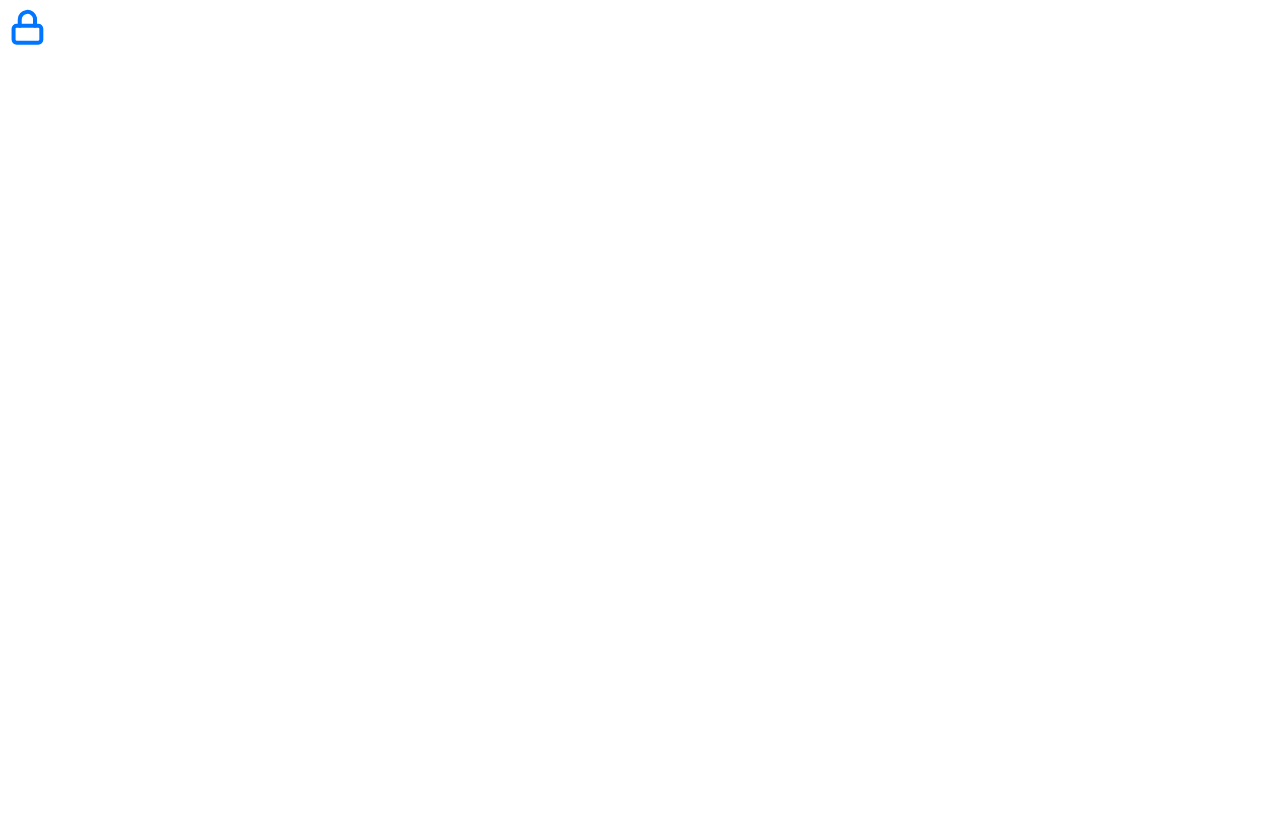
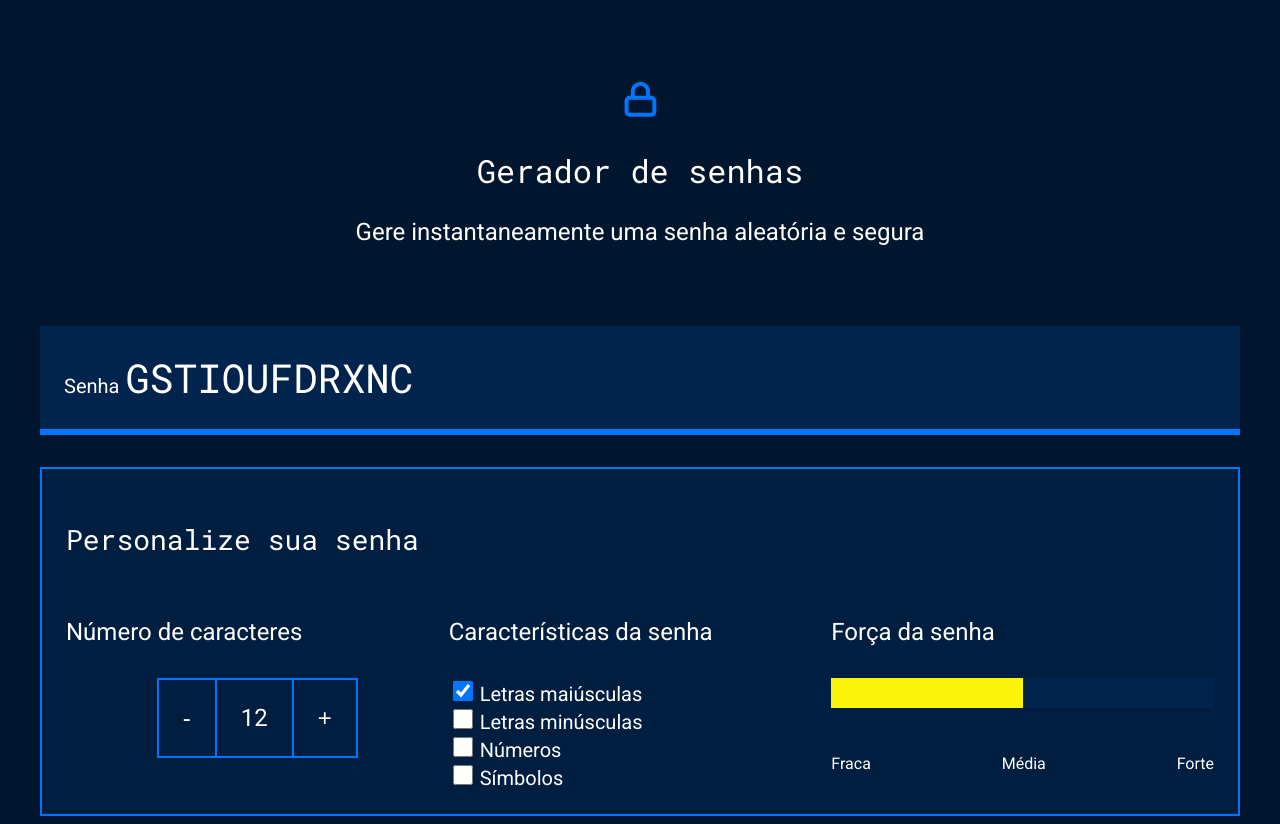
Before and after one commit to thalybru/geradordesenha, a plain HTML site: page index.html in a window 1280 px wide. Before the commit the page ends 800 px from the top, so only its background shows below. Drawn offline with Linux system fonts and the light colour scheme.

Commit message:
Add files via upload

```diff
--- a/index.html
+++ b/index.html
@@ -1,20 +1,67 @@
 <!DOCTYPE html>
 <html lang="pt-br">
+
 <head>
     <meta charset="UTF-8">
-    <meta http-equiv="X-UA-Compatible" content="IE=edge">
     <meta name="viewport" content="width=device-width, initial-scale=1.0">
     <title>Gerador de senha</title>
     <link rel="stylesheet" href="style.css">
 </head>
+
 <body>
-    <section class="conteúdo">
-        <div class="conteúdo-título">
-            <img src="unlock.svg" alt="cadeado-fechado">
-            <title><h2></h2></title>
+    <section class="conteudo">
+        <div class="conteudo-titulo">
+            <img src="unlock.svg" alt="cadeado fechado">
+            <h2 class="titulo-principal">Gerador de senhas</h2>
+            <h3 class="titulo-secundario">Gere instantaneamente uma senha aleatória e segura</h3>
+        </div>
+        <div class="conteudo-senha">
+            <label for="senha">Senha</label>
+            <input name="senha" type="text" id="campo-senha" readonly>
+        </div>
+        <div class="parametro">
+            <h3 class="parametro-titulo">Personalize sua senha</h3>
+            <div class="parametro-coluna__senha">
+                <div class="parametro-senha">
+                    <h4 class="parametro-senha__titulo">Número de caracteres</h4>
+                    <div class="parametro-senha-botoes">
+                        <button class="parametro-senha__botao">-</button>
+                        <p class="parametro-senha__texto">12</p>
+                        <button class="parametro-senha__botao">+</button>
+                    </div>
+                </div>
+                <div class="parametro-senha">
+                    <h4 class="parametro-senha__titulo">Características da senha</h4>
+                    <div class="parametro-senha-checkbox">
+                        <input name="maiusculo" type="checkbox" class="checkbox" checked>
+                        <label for="maiusculo">Letras maiúsculas</label>
+                    </div>
+                    <div class="parametro-senha-checkbox">
+                        <input name="minusculo" type="checkbox" class="checkbox">
+                        <label for="minusculo">Letras minúsculas</label>
+                    </div>
+                    <div class="parametro-senha-checkbox">
+                        <input name="numero" type="checkbox" class="checkbox">
+                        <label for="numero">Números</label>
+                    </div>
+                    <div class="parametro-senha-checkbox">
+                        <input name="simbolo" type="checkbox" class="checkbox">
+                        <label for="simbolo">Símbolos</label>
+                    </div>
+                </div>
+                <div class="parametro-senha">
+                    <h4 class="parametro-senha__titulo">Força da senha</h4>
+                    <div class="barra"></div>
+                    <div class="forca fraca"></div>
+                    <div class="parametro-senha-textos">
+                        <p>Fraca</p>
+                        <p>Média</p>
+                        <p>Forte</p>
+                    </div>
+                </div>
+            </div>
         </div>
     </section>
-
-
+    <script src="main.js"></script>
 </body>
 </html>
--- a/main.js
+++ b/main.js
@@ -0,0 +1,77 @@
+const numeroSenha = document.querySelector('.parametro-senha__texto');
+let tamanhoSenha = 12;
+numeroSenha.textContent = tamanhoSenha;
+const letrasMaiusculas = 'ABCDEFGHIJKLMNOPQRSTUVXYWZ';
+const letrasMinusculas = 'abcdefghijklmnopqrstuvxywz';
+const numeros = '0123456789';
+const simbolos = '!@%*?';
+const botoes = document.querySelectorAll('.parametro-senha__botao');
+const campoSenha = document.querySelector('#campo-senha');
+const checkbox = document.querySelectorAll('.checkbox');
+const forcaSenha = document.querySelector('.forca');
+
+botoes[0].onclick = diminuiTamanho;
+botoes[1].onclick = aumentaTamanho;
+
+function diminuiTamanho() {
+    if (tamanhoSenha > 1) {
+        // tamanhoSenha = tamanhoSenha-1;
+        tamanhoSenha--;
+    }
+    numeroSenha.textContent = tamanhoSenha;
+    geraSenha();
+}
+function aumentaTamanho() {
+    if (tamanhoSenha < 20) {
+        // tamanhoSenha = tamanhoSenha+1;
+        tamanhoSenha++;
+    }
+    numeroSenha.textContent = tamanhoSenha;
+    geraSenha();
+}
+
+for (i = 0; i < checkbox.length; i++) {
+    checkbox[i].onclick = geraSenha;
+}
+
+geraSenha();
+
+function geraSenha() {
+    let alfabeto = '';
+    if (checkbox[0].checked) {
+        alfabeto = alfabeto + letrasMaiusculas;
+    }
+    if (checkbox[1].checked) {
+        alfabeto = alfabeto + letrasMinusculas;
+    }
+    if (checkbox[2].checked) {
+        alfabeto = alfabeto + numeros;
+    }
+    if (checkbox[3].checked) {
+        alfabeto = alfabeto + simbolos;
+    }
+    let senha = '';
+    for (let i = 0; i < tamanhoSenha; i++) {
+        let numeroAleatorio = Math.random() * alfabeto.length;
+        numeroAleatorio = Math.floor(numeroAleatorio);
+        senha = senha + alfabeto[numeroAleatorio];
+    }
+    campoSenha.value = senha;
+    classificaSenha(alfabeto.length);
+
+}
+
+function classificaSenha(tamanhoAlfabeto){
+    let entropia = tamanhoSenha * Math.log2(tamanhoAlfabeto);
+    console.log(entropia);
+    forcaSenha.classList.remove('fraca','media','forte');
+    if (entropia > 57){
+        forcaSenha.classList.add('forte');
+    } else if (entropia > 35 && entropia < 57 ) {
+        forcaSenha.classList.add('media');
+    } else if (entropia <= 35){
+        forcaSenha.classList.add('fraca');
+    }
+    const valorEntropia = document.querySelector('.entropia');
+    valorEntropia.textContent = "Um computador pode levar até " + Math.floor(2**entropia/(100e6*60*60*24)) + " dias para descobrir essa senha.";
+}
--- a/style.css
+++ b/style.css
@@ -0,0 +1,152 @@
+@import url('https://fonts.googleapis.com/css2?family=Roboto&family=Roboto+Mono&display=swap');
+
+:root{
+    --branco: white;
+    --cor-de-fundo: #00162E;
+    --fundo-senha: #00244D;
+    --fundo-texto: #001E40;
+    --borda: #0075FF;
+    --roboto: 'Roboto', sans-serif;
+    --roboto-mono: 'Roboto Mono', monospace;
+}
+
+*{
+    font-weight: 400;
+}
+
+body{
+    color: var(--branco);
+    background-color: var(--cor-de-fundo);
+    font-family: var(--roboto);
+}
+
+.titulo-principal{
+    font-family: var(--roboto-mono);
+    font-size: 32px;
+}
+
+.titulo-secundario{
+    font-size: 24px;
+}
+
+.conteudo-titulo{
+    text-align: center;
+    margin-top: 80px;
+}
+
+.conteudo-senha{
+    margin-top: 80px;
+    background: var(--fundo-senha);
+    padding: 24px;
+    border-bottom: 6px solid var(--borda);
+}
+
+#campo-senha{
+    background-color: var(--fundo-senha);
+    border: none;
+    color: var(--branco);
+    font-family: var(--roboto-mono);
+    font-size: 40px;
+    width: 70%;
+}
+
+#campo-senha:focus{
+    outline: none;
+}
+
+.conteudo{
+    max-width: 1200px;
+    margin: 0 auto;
+}
+
+.parametro{
+    background-color: var(--fundo-texto);
+    border: 2px solid var(--borda);
+    margin-top: 32px;
+    padding: 24px;
+}
+
+.parametro-titulo{
+    font-family: var(--roboto-mono);
+    font-size: 28px;
+}
+
+.parametro-senha__titulo{
+    font-size:24px;
+}
+
+.parametro-coluna__senha{
+    display: flex;
+    flex-direction: column;
+    justify-content: center;
+}
+.parametro-senha{
+    width: 50%;
+    margin: 0 auto;
+}
+
+.parametro-senha-botoes{
+    display: flex;
+    justify-content: center;
+}
+
+.parametro-senha__botao{
+    background-color: var(--fundo-texto);
+    color: var(--branco);
+    border: 2px solid var(--borda);
+    padding: 24px;
+    font-size: 24px;
+    cursor: pointer;
+}
+.parametro-senha__texto{
+    padding: 24px;
+    border-top: 2px solid var(--borda);
+    border-bottom: 2px solid var(--borda);
+    margin: 0;
+    font-size: 24px;
+}
+
+label{
+    font-size: 20px;
+}
+
+.checkbox{
+    width: 20px;
+    height: 20px;
+    cursor: pointer;
+}
+
+.barra{
+    background-color: var(--fundo-senha);
+    height: 30px;
+    width: 100%;
+}
+.forca{
+    height: 30px;
+    position: relative;
+    bottom: 30px;
+}
+.fraca{
+    width: 25%;
+    background-color: #E71B32;
+}
+.media{
+    background-color: #FAF408;
+    width: 50%;
+}
+.forte{
+    background-color: #00FF85;
+    width: 100%;
+}
+
+.parametro-senha-textos{
+    display: flex;
+    justify-content: space-between;
+}
+
+
+@media screen and (min-width: 768px) {
+    .parametro-coluna__senha{
+        flex-direction: row;
+    }
+}
```
